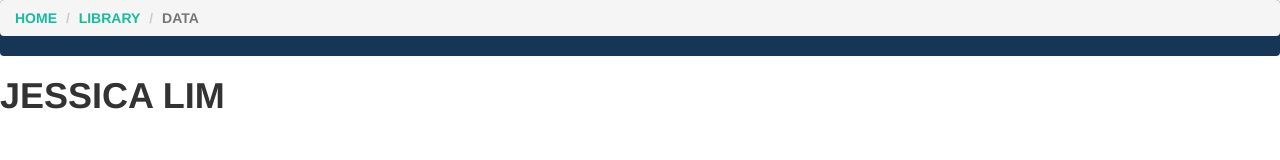
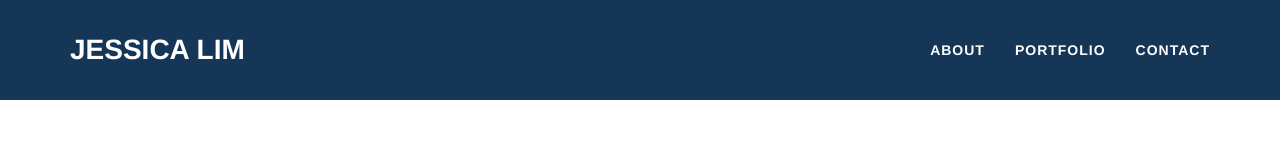
Before and after one commit to supportbeam/supportbeam, a plain HTML site: page index.html in a window 1280 px wide. Drawn offline with nearby package versions, Linux system fonts and the light colour scheme.

Commit message:
Add nav bar and customize css

```diff
--- a/freelancer.css
+++ b/freelancer.css
@@ -137,6 +137,7 @@ header .intro-text .skills {
     -webkit-transition: all .3s;
     -moz-transition: all .3s;
     transition: all .3s;
+    color: white;
   }
 
   .navbar-fixed-top.navbar-shrink {
@@ -166,10 +167,20 @@ header .intro-text .skills {
   outline: 0;
 }
 
+.navbar-default .navbar-nav>li>a {
+  color: white;
+}
+
 .navbar-default,
 .navbar-inverse {
   border: 0;
   background-color: #163657;
+  color: white;
+}
+
+.navbar-default .navbar-brand:hover, .navbar-default .navbar-brand:focus {
+  color: #18bc9c;
+  background-color: transparent;
 }
 
 section {
@@ -276,7 +287,7 @@ section.success a.active {
 .btn-outline.active {
   border: solid 2px #fff;
   color: #18bc9c;
-    background: #fff;
+  /*background: #fff;*/
 }
 
 .floating-label-form-group {
--- a/index.html
+++ b/index.html
@@ -12,17 +12,44 @@
     <!-- Custom Fonts -->
     <link rel="stylesheet" href="http://maxcdn.bootstrapcdn.com/font-awesome/4.3.0/css/font-awesome.min.css">
   </head>
-  <body>
+  <body id="page-top" class="index">
 
-    <nav class="navbar navbar-inverse">
-      <ol class="breadcrumb">
-        <li><a href="#">Home</a></li>
-        <li><a href="#">Library</a></li>
-        <li class="active">Data</li>
-      </ol>
+    <!-- Navigation -->
+    <nav class="navbar navbar-default navbar-fixed-top">
+      <div class="container">
+        <!-- Brand and toggle get grouped for better mobile display -->
+        <div class="navbar-header page-scroll">
+          <button type="button" class="navbar-toggle" data-toggle="collapse" data-target="#bs-example-navbar-collapse-1">
+            <span class="sr-only">Toggle navigation</span>
+            <span class="icon-bar"></span>
+            <span class="icon-bar"></span>
+            <span class="icon-bar"></span>
+          </button>
+          <a class="navbar-brand" href="#page-top">Jessica Lim</a>
+        </div>
+
+        <!-- Collect the nav links, forms, and other content for toggling -->
+        <div class="collapse navbar-collapse" id="bs-example-navbar-collapse-1">
+          <ul class="nav navbar-nav navbar-right">
+            <li class="hidden">
+                <a href="#page-top"></a>
+            </li>
+            <li class="page-scroll">
+                <a href="#about">About</a>
+            </li>
+            <li class="page-scroll">
+                <a href="#portfolio">Portfolio</a>
+            </li>
+            <li class="page-scroll">
+                <a href="#contact">Contact</a>
+            </li>
+          </ul>
+        </div>
+      </div>
+        <!-- /.navbar-collapse -->
+        <!-- /.container-fluid -->
     </nav>
 
-    <h1>Jessica Lim</h1>
 
     <!-- jQuery  -->
     <script src="https://ajax.googleapis.com/ajax/libs/jquery/1.11.2/jquery.min.js"></script>
```
Lines whose indentation alone changed are shown as unchanged.
